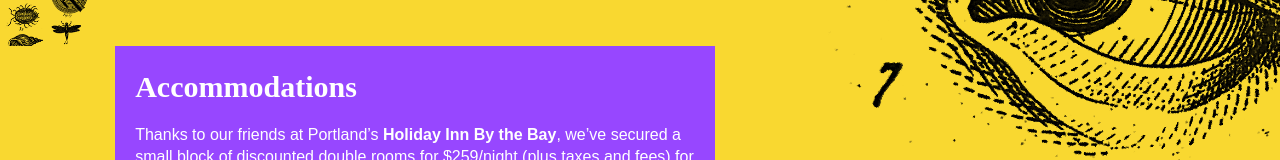
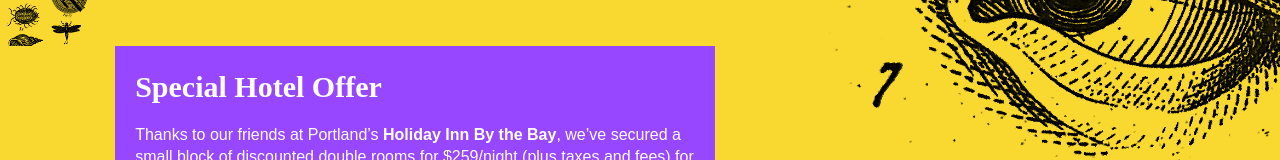
Before and after one commit to SpenceJMNelson/mainedesignfest, a website built with webpack: page index.html in a window 1280 px wide. Shown: the part 754-914 px from the top of the page. Built offline with nearby package versions, Linux system fonts and the light colour scheme; a web font is replaced by a local one.

Commit message:
Update index.html

```diff
--- a/index.html
+++ b/index.html
@@ -51,7 +51,7 @@
 </div>
 
 <div class="announcement scrollhide" id="announcement">
-<span class="announcement-heading">Accommodations</span>
+<span class="announcement-heading">Special Hotel Offer</span>
 <p>Thanks to our friends at Portland’s <strong>Holiday Inn By the Bay</strong>, we’ve secured a small block of discounted double rooms for $259/night (plus taxes and fees) for any or all of the nights of August 6, 7, and 8.</p>
 <p><strong>To receive this discounted rate, rooms must be booked by June 8.</strong> Availability is limited, and the rate will expire sooner if the room block fills before then.</p>
 <a href="https://book.passkey.com/e/51271592?utm_source=6883&utm_medium=email&utm_campaign=300692378&trkid=616605609&linkid=4075131802" class="event-button">
```
